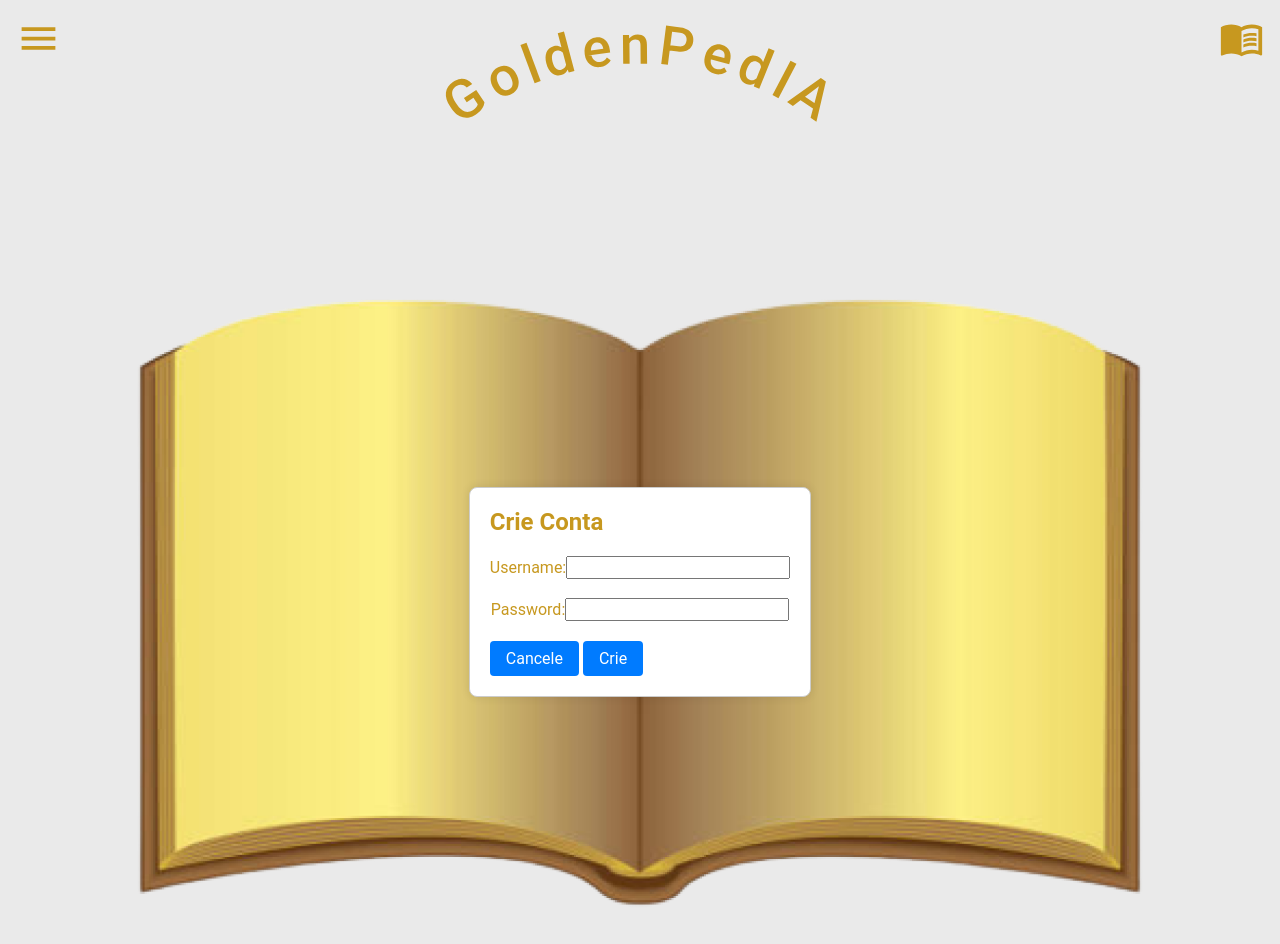
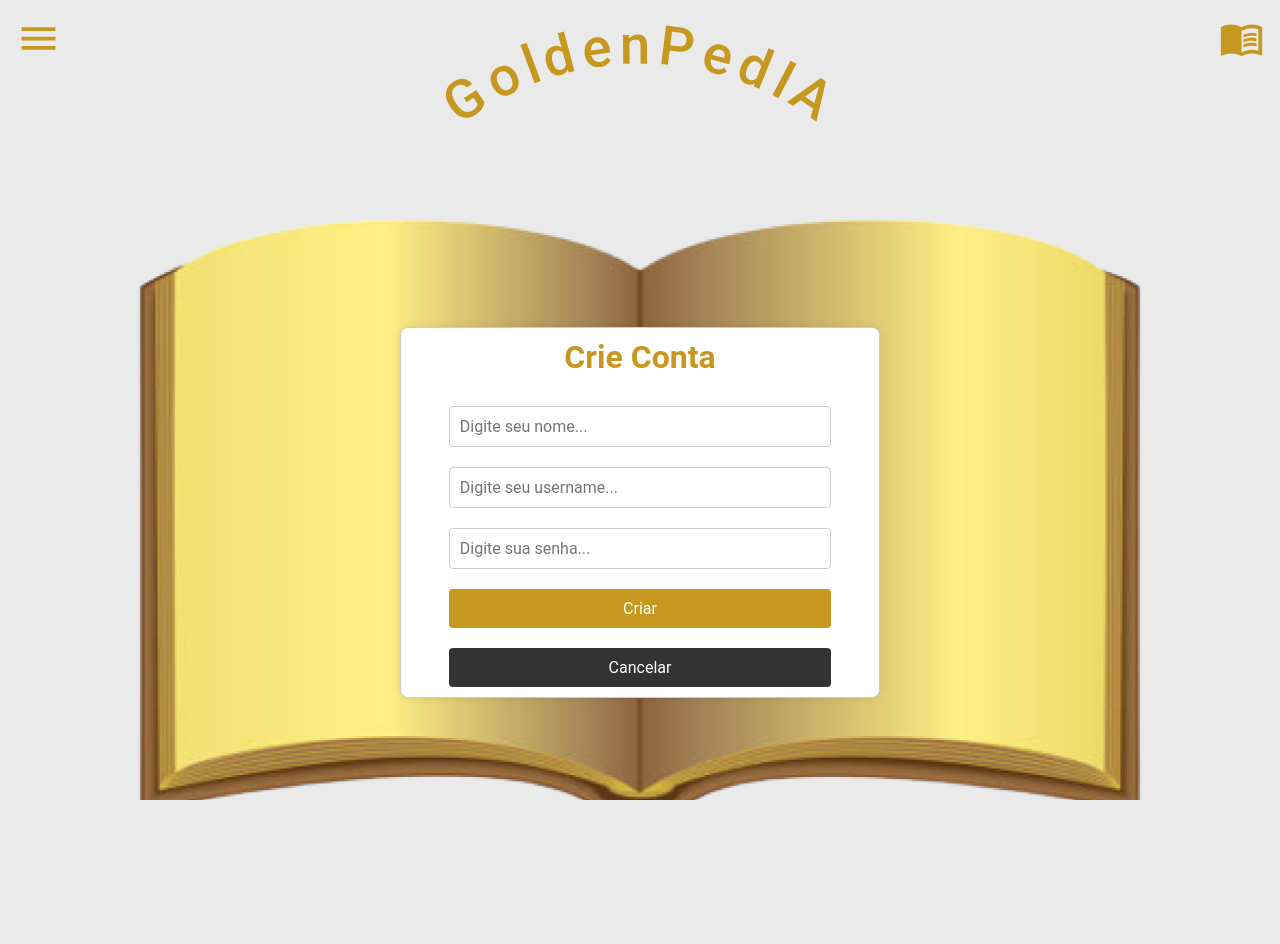
Before and after one commit to START-DB-2023/goldenpedia, a React (Vite) app in the folder web/: page /signup in a window 1280 px wide. Shown: the top 944 px of the page. After the commit the page ends 832 px from the top, so only its background shows below. Built offline with nearby package versions, Linux system fonts and the light colour scheme.

Commit message:
Cadastro de usuario

```diff
--- a/web/src/Routes.tsx
+++ b/web/src/Routes.tsx
@@ -3,18 +3,18 @@ import {HomePage} from './pages/Home';
 import {NewGoldListPage} from './pages/GoldLists/newGoldList';
 import {DefaultLayout} from './layouts/DefaultLayout';
 import {OpenGoldList} from './pages/GoldLists/openGoldList';
-import LoginPage from './pages/Login/login';
-import SignUpPage from './pages/singUp/singUp';
+import {LoginPage} from './pages/Login/login';
+import { SingUp } from './pages/singUp/singUp';
 
 export function Router() {
   return (
     <Routes>
       <Route path='/' element={<DefaultLayout />}>
+        <Route path='/' element={<LoginPage />} />
+        <Route path='/signup' element={<SingUp />} />
         <Route path='/home' element={<HomePage />} />
         <Route path='/goldlist' element={<OpenGoldList />} />
         <Route path='/newgoldlist' element={<NewGoldListPage />} />
-        <Route path='/signup' element={<SignUpPage />} />
-        <Route path='*' element={<LoginPage />} />
       </Route>
     </Routes>
   );
--- a/web/src/layouts/DefaultLayout/styles.tsx
+++ b/web/src/layouts/DefaultLayout/styles.tsx
@@ -7,7 +7,7 @@ export const BgContainer = styled(Container)`
   display: flex;
   flex-direction: column;
   padding: 2rem;
-  height: 100vh;
+  height: 80vh;
   background-image: url(${goldenBook});
   background-size: 88%;
   background-repeat: no-repeat;
--- a/web/src/pages/Login/login.tsx
+++ b/web/src/pages/Login/login.tsx
@@ -1,49 +1,32 @@
-import React, { useState } from 'react';
-import { Link } from 'react-router-dom';
-import './loginPage.css';
+import { useNavigate } from 'react-router-dom';
 
-const LoginPage: React.FC = () => {
-  const [username, setUsername] = useState('');
-  const [password, setPassword] = useState('');
+import { useForm, SubmitHandler } from "react-hook-form";
+import { Button, Input, LoginBox, LoginForm, LoginPageContainer, Title } from './styles';
 
-  const handleLogin = async () => {
-    try {
-      console.log('Login successful:', loginResult);
-    } catch (error) {
-      console.error('Login failed:', error);
-    }
-  };
 
+type newLoginForm = {
+  username: string;
+  password: string;
+}
+
+export function LoginPage(){
+
+  const { register, handleSubmit, formState: { errors } } = useForm<newLoginForm>();
+
+  const onSubmit: SubmitHandler<newLoginForm> = data => console.log(data);
+
+  const navigate = useNavigate();
   return (
-    <div className="login-page">
-      <div className="login-box">
-        <h2>Login</h2>
-        <form onSubmit={(e) => e.preventDefault()} className="login-form">
-          <label>
-            Username:
-            <input
-              type="text"
-              value={username}
-              onChange={(e) => setUsername(e.target.value)}
-            />
-          </label>
-          <br />
-          <label>
-            Password:
-            <input
-              type="password"
-              value={password}
-              onChange={(e) => setPassword(e.target.value)}
-            />
-          </label>
-          <br />
-          <button onClick={handleLogin}>Login</button>
-          {/* Link para a página de registro */}
-          <Link to="/signup" className="register-button">Registrar</Link>
-        </form>
-      </div>
-    </div>
+    <LoginPageContainer>
+      <LoginBox>
+        <Title>Login</Title>
+        <LoginForm onSubmit={handleSubmit(onSubmit)}>
+        <Input placeholder='Enter com seu username...' {...register("username", { required: true })} />
+        <Input placeholder='Digite sua senha...' type='password' {...register("password", { required: true })}/>
+        <Button type='submit'>Entrar</Button>
+        <Button onClick={() => navigate('/signup')} >Cadastre-se</Button>
+        </LoginForm>
+      </LoginBox>
+    </LoginPageContainer>
   );
 };
-
-export default LoginPage;
--- a/web/src/pages/Login/loginPage.css
+++ /dev/null
@@ -1,41 +0,0 @@
-
-.login-page {
-    display: flex;
-    justify-content: center;
-    align-items: center;
-    height: 100vh;
-  }
-
-.login-form {
-  display: flex;
-  flex-direction: column;
-  align-items: center;
-  margin-top: 20px;
-}
-
-.input-group {
-  margin-bottom: 10px;
-}
-
-button {
-  padding: 8px 16px;
-  margin-top: 20px;
-  background-color: #007bff;
-  color: white;
-  border: none;
-  border-radius: 4px;
-  cursor: pointer;
-  transition: background-color 0.3s ease;
-}
-
-button:hover {
-  background-color: #0056b3; /
-}
-
-.login-box {
-    border: 1px solid #ccc;
-    padding: 20px;
-    border-radius: 8px;
-    box-shadow: 0 0 10px rgba(0, 0, 0, 0.1);
-    background-color: #fff;
-  }
--- /dev/null
+++ b/web/src/pages/Login/styles.tsx
@@ -0,0 +1,61 @@
+import styled from "styled-components";
+export const LoginPageContainer = styled.div`
+  display: flex;
+  justify-content: center;
+  align-items: center;
+  height: 80vh;
+`;
+
+export const LoginForm = styled.form`
+  display: flex;
+  flex-direction: column;
+  align-items: center;
+  margin-top: 20px;
+
+`
+export const Button = styled.button`
+  width: 80%;
+  margin: 10px auto;
+  padding: 10px;
+  border: none;
+  border-radius: 4px;
+  font-size: 1rem;
+  background-color: ${(props) => props.theme['gold-500']};
+  color: #fff;
+  cursor: pointer;
+  &:hover {
+    background-color: ${(props) => props.theme['yellow-500']};
+    color: #fcfbfb;
+  }
+  &:focus {
+    outline: none;
+  }
+`;
+
+export const LoginBox = styled.div`
+  width: 30rem;
+  border: 1px solid #ccc;
+  justify-content: center;
+  border-radius: 8px;
+  box-shadow: 0 0 10px rgba(0, 0, 0, 0.1);
+  background-color: #fff;
+`;
+
+export const Title = styled.h1`
+  text-align: center;
+  margin-top: 10px;
+  margin-bottom: 10px;
+`;
+
+export const Input = styled.input`
+  width: 80%;
+  margin: 10px auto;
+  padding: 10px;
+  border: 1px solid #ccc;
+  border-radius: 4px;
+  font-size: 1rem;
+  &:focus {
+    outline: none;
+    border: 1px solid #333;
+  }
+`;
--- a/web/src/pages/singUp/singUp.tsx
+++ b/web/src/pages/singUp/singUp.tsx
@@ -1,63 +1,32 @@
-import React, { useState } from 'react';
 import { useNavigate } from 'react-router-dom';
-import './singUpPage.css';
+import { SingUpBox, SingUpContainer, SingUpForm, Title, Input, Button, CancelButton } from './styles';
 
-const SingUpPage: React.FC = () => {
-  const [username, setUsername] = useState('');
-  const [password, setPassword] = useState('');
+import { useForm, SubmitHandler } from "react-hook-form";
+
+type newUserForm = {
+  name: string;
+  username: string;
+  password: string;
+}
+
+export function SingUp(){
+  const { register, handleSubmit, formState: { errors } } = useForm<newUserForm>();
+
+  const onSubmit: SubmitHandler<newUserForm> = data => console.log(data);
   const navigate = useNavigate();
 
-  const handleSignUp = async () => {
-    try {
-      // Lógica para criar um usuário usando os dados (username e password)
-      console.log('User created successfully!');
-      navigate('/login');
-    } catch (error) {
-      console.error('Sign Up failed:', error);
-    }
-  };
-
-  const handleCancel = () => {
-    // Lógica para cancelar o cadastro
-    navigate('/'); // Ou a rota desejada para redirecionamento
-  };
-
   return (
-    <div className="singUp-page">
-      <div className="singUp-box">
-        <h2>Crie Conta</h2>
-        <form onSubmit={(e) => e.preventDefault()} className="singUp-form">
-          <label>
-            Username:
-            <input
-              type="text"
-              value={username}
-              onChange={(e) => setUsername(e.target.value)}
-            />
-          </label>
-          <br />
-          <label>
-            Password:
-            <input
-              type="password"
-              value={password}
-              onChange={(e) => setPassword(e.target.value)}
-            />
-          </label>
-        </form>
-        {/* Botões Cancele e Crie */}
-        <div className="buttons-container">
-          <button onClick={handleCancel} className="cancel-button">
-            Cancele
-          </button>
-          <span className="button-spacing" /> {/* Espaço entre os botões */}
-          <button onClick={handleSignUp} className="create-button">
-            Crie
-          </button>
-        </div>
-      </div>
-    </div>
+    <SingUpContainer >
+      <SingUpBox>
+        <Title>Crie Conta</Title>
+        <SingUpForm onSubmit={handleSubmit(onSubmit)}>
+        <Input placeholder='Digite seu nome...' {...register("name", { required: true })}/>
+        <Input placeholder='Digite seu username...'  {...register("username", { required: true })}/>
+        <Input placeholder='Digite sua senha...' type='password' {...register("password", { required: true })} />
+        <Button type='submit'>Criar</Button>
+        <CancelButton onClick={() => navigate('/')}>Cancelar</CancelButton>
+        </SingUpForm>
+      </SingUpBox>
+    </SingUpContainer>
   );
 };
-
-export default SingUpPage;
--- a/web/src/pages/singUp/singUpPage.css
+++ /dev/null
@@ -1,41 +0,0 @@
-
-.singUp-page {
-    display: flex;
-    justify-content: center;
-    align-items: center;
-    height: 100vh;
-  }
-
-.singUp-form {
-  display: flex;
-  flex-direction: column;
-  align-items: center;
-  margin-top: 20px;
-}
-
-.input-group {
-  margin-bottom: 10px;
-}
-
-button {
-  padding: 8px 16px;
-  margin-top: 20px;
-  background-color: #007bff;
-  color: white;
-  border: none;
-  border-radius: 4px;
-  cursor: pointer;
-  transition: background-color 0.3s ease;
-}
-
-button:hover {
-  background-color: #0056b3; /
-}
-
-.singUp-box {
-    border: 1px solid #ccc;
-    padding: 20px;
-    border-radius: 8px;
-    box-shadow: 0 0 10px rgba(0, 0, 0, 0.1);
-    background-color: #fff;
-  }
--- /dev/null
+++ b/web/src/pages/singUp/styles.tsx
@@ -0,0 +1,80 @@
+import styled from "styled-components";
+
+export const SingUpContainer = styled.div`
+  display: flex;
+  justify-content: center;
+  align-items: center;
+  height: 80vh;
+`;
+export const SingUpBox = styled.div`
+  width: 30rem;
+  border: 1px solid #ccc;
+  justify-content: center;
+  border-radius: 8px;
+  box-shadow: 0 0 10px rgba(0, 0, 0, 0.1);
+  background-color: #fff;
+`;
+export const Title = styled.h1`
+  text-align: center;
+  margin-top: 10px;
+  margin-bottom: 10px;
+`;
+export const SingUpForm = styled.form`
+  justify-content: center;
+  display: flex;
+  flex-direction: column;
+  margin-top: 20px;
+`;
+
+
+export const Input = styled.input`
+  width: 80%;
+  margin: 10px auto;
+  padding: 10px;
+  border: 1px solid #ccc;
+  border-radius: 4px;
+  font-size: 1rem;
+  &:focus {
+    outline: none;
+    border: 1px solid #333;
+  }
+`;
+
+export const Button = styled.button`
+  width: 80%;
+  margin: 10px auto;
+  padding: 10px;
+  border: none;
+  border-radius: 4px;
+  font-size: 1rem;
+  background-color: ${(props) => props.theme['gold-500']};
+  color: #fff;
+  cursor: pointer;
+  &:hover {
+    background-color: ${(props) => props.theme['yellow-500']};
+    color: #fcfbfb;
+  }
+  &:focus {
+    outline: none;
+  }
+`;
+
+export const CancelButton = styled.button`
+  width: 80%;
+  margin: 10px auto;
+  padding: 10px;
+  border: none;
+  border-radius: 4px;
+  font-size: 1rem;
+  background-color: #333333;
+  color: #fff;
+  cursor: pointer;
+  &:hover {
+    background-color: #ca3030;
+    color: #fcfbfb;
+  }
+  &:focus {
+    outline: none;
+  }
+
+`;
```
Also changed, not shown: web/src/services/api/users/UserService.ts (added, +26 -0 lines).
